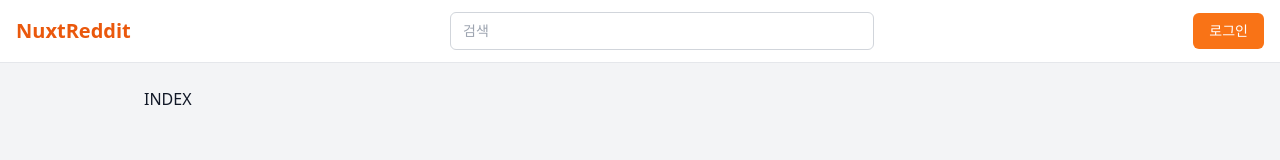
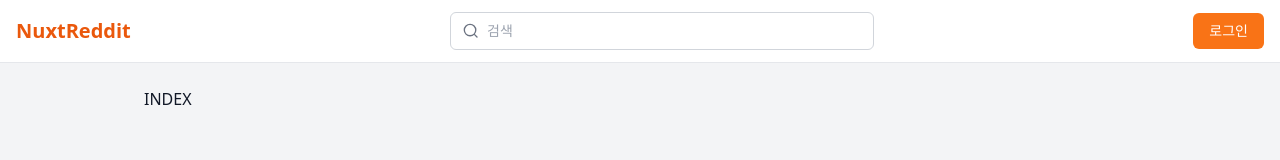
Before and after one commit to hyperbora/nuxt-community, a Nuxt app: page / in a window 1280 px wide. Shown: the top 160 px of the page. Built offline with nearby package versions, Linux system fonts and the light colour scheme.

Commit message:
fix: 검색필드에 돋보기 아이콘 추가

```diff
--- a/app/layouts/default.vue
+++ b/app/layouts/default.vue
@@ -11,11 +11,32 @@
 
         <!-- Middle: Search (크기 줄이기: w-full + max-w-md) -->
         <div class="flex justify-center w-full max-w-md px-3">
-          <input
-            type="text"
-            placeholder="검색"
-            class="w-full rounded-md border border-gray-300 px-3 py-2 text-sm focus:border-orange-500 focus:ring-orange-500"
-          />
+          <div
+            class="flex items-center w-full bg-white border border-gray-300 rounded-md px-3 py-2 gap-2"
+          >
+            <span class="text-gray-500 flex items-center">
+              <svg
+                xmlns="http://www.w3.org/2000/svg"
+                class="h-4 w-4"
+                fill="none"
+                viewBox="0 0 24 24"
+                stroke="currentColor"
+              >
+                <path
+                  stroke-linecap="round"
+                  stroke-linejoin="round"
+                  stroke-width="2"
+                  d="M21 21l-4.35-4.35m0 0A7.5 7.5 0 104.5 4.5a7.5 7.5 0 0012.15 12.15z"
+                />
+              </svg>
+            </span>
+
+            <input
+              type="text"
+              placeholder="검색"
+              class="w-full outline-none text-sm bg-transparent"
+            />
+          </div>
         </div>
 
         <div class="flex justify-end">
```
